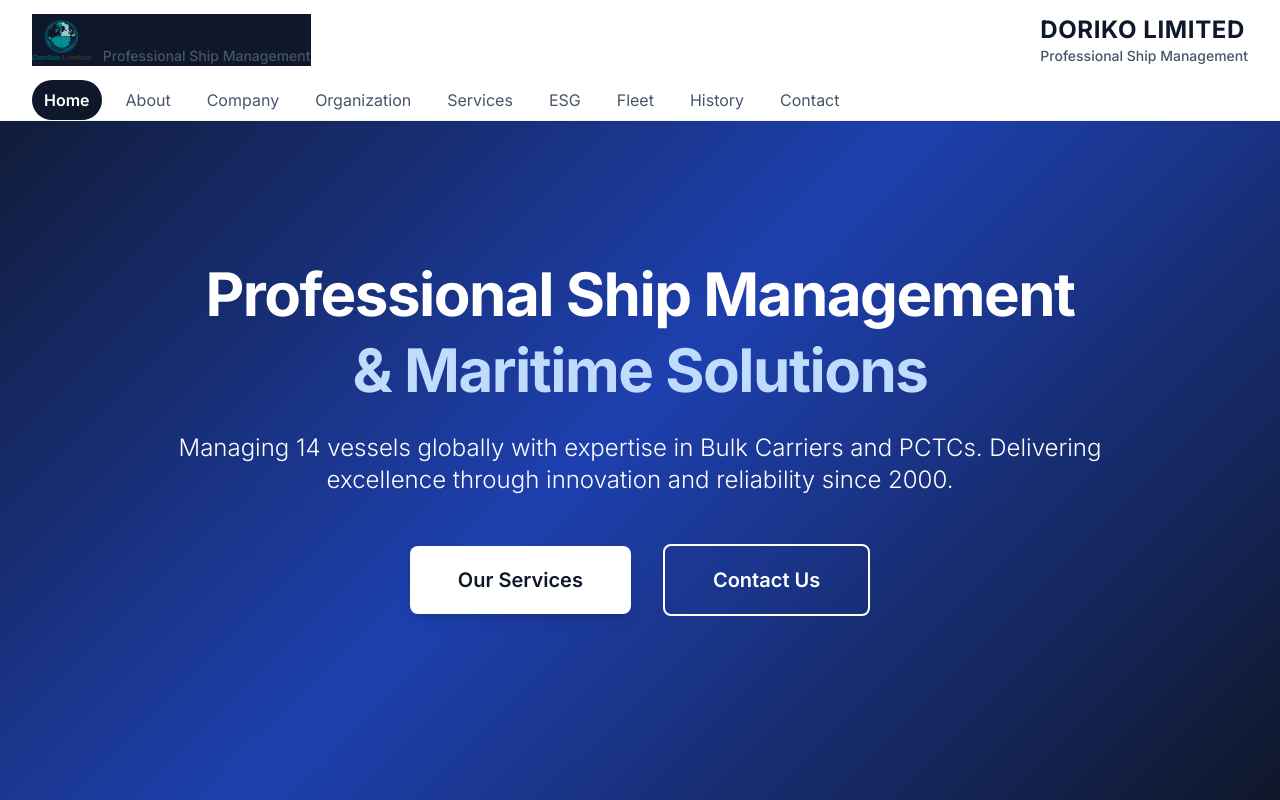
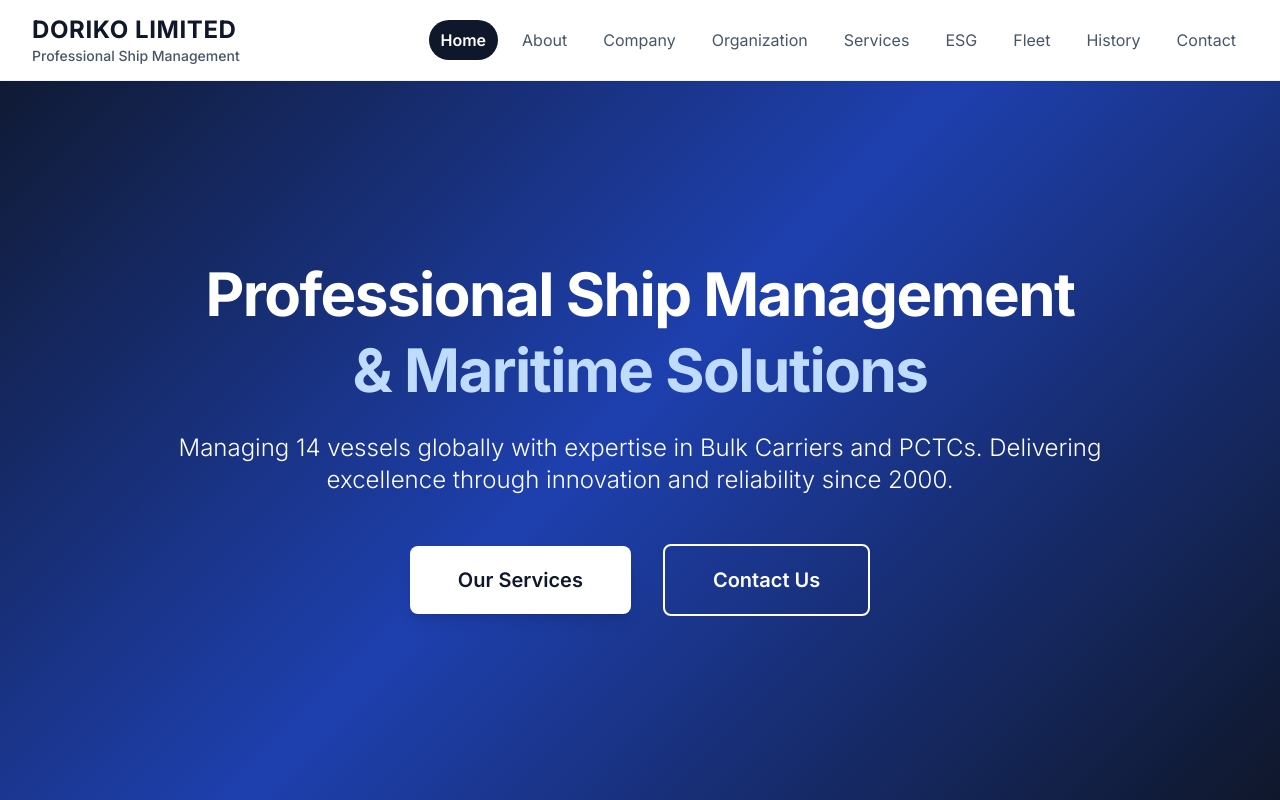
Before and after one commit to yeonjeman0-crypto/doriko, a plain HTML site: page index.html in a window 1280 px wide. Shown: the top 800 px of the page. Drawn offline with nearby package versions, Linux system fonts and the light colour scheme.

Commit message:
Update index.html

```diff
--- a/index.html
+++ b/index.html
@@ -117,22 +117,11 @@
 </head>
 <body class="bg-white text-gray-900">
     <!-- Navigation -->
-<nav class="bg-white shadow-sm border-b border-gray-100 fixed w-full top-0 z-50">
-  <div class="max-w-7xl mx-auto px-6 lg:px-8">
-    <div class="flex justify-between items-center h-20">
-      <div class="flex items-center">
-       <a href="#home" class="flex items-center">
-          <img src="https://yeonjeman0-crypto.github.io/doriko/DRK%20SQURE.png"
-               alt="DORIKO Logo"
-               class="h-10 w-auto mr-3">
-          <div>
-            <h1 class="text-2xl font-bold text-doriko-navy tracking-wide">DORIKO LIMITED</h1>
-            <p class="text-sm text-doriko-steel font-medium">Professional Ship Management</p>
-          </div>
-        </a>
-      </div>
-  </a>
-           <div>
+    <nav class="bg-white shadow-sm border-b border-gray-100 fixed w-full top-0 z-50">
+        <div class="max-w-7xl mx-auto px-6 lg:px-8">
+            <div class="flex justify-between items-center h-20">
+                <div class="flex items-center">
+                    <div>
                         <h1 class="text-2xl font-bold text-doriko-navy tracking-wide">DORIKO LIMITED</h1>
                         <p class="text-sm text-doriko-steel font-medium">Professional Ship Management</p>
                     </div>
```
